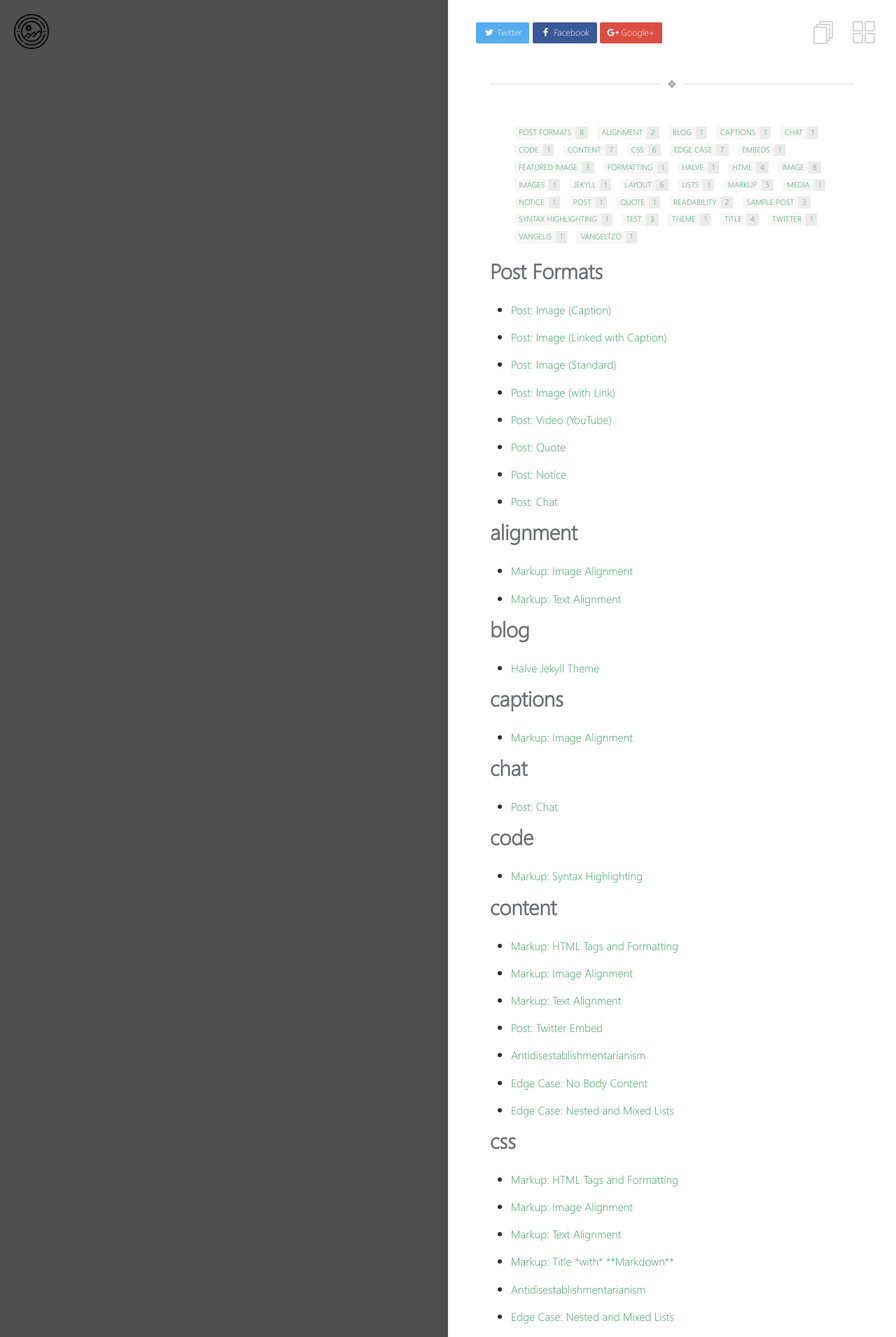
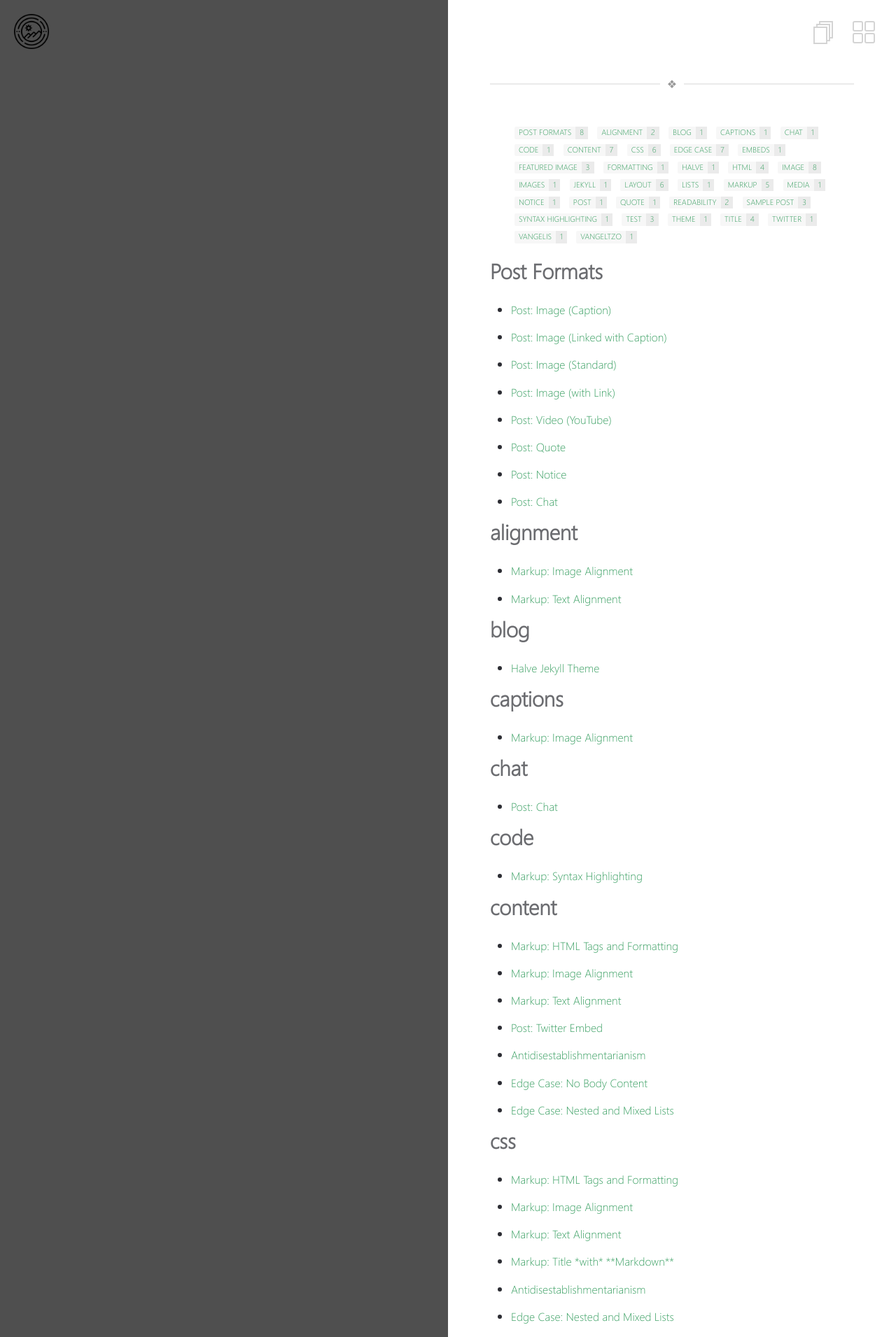
Before and after one commit to ameerajayakumar/ameerajayakumar.github.io, a Jekyll site: the page built from _pages/tags.md, in a window 1280 px wide. Shown: the top 1911 px of the page at 70% size. Built offline with Jekyll 4.4.1, drawn with Linux system fonts in a browser that asks for light colours.

Commit message:
modify page.html- remove share buttons

```diff
--- a/_layouts/page.html
+++ b/_layouts/page.html
@@ -4,44 +4,50 @@ layout: compress
 
 <!DOCTYPE html>
 <html>
-{% include head.html %}
-<body id="posts" class="inner-post-page">
-
+  {% include head.html %}
+  <body id="posts" class="inner-post-page">
     <div class="block-left">
       <div class="content">
-        <a href="{{ site.url }}" class="logo"><img src="{{ site.url }}/images/{{ site.logo }}"></a>
+        <a href="{{ site.url }}" class="logo"
+          ><img src="{{ site.url }}/images/{{ site.logo }}"
+        /></a>
         <div class="post-title-section">
           <div class="section-line">Posts <em>/</em></div>
-          <h1 class="section-title">{{ page.title | markdownify | remove: "<p>" | remove: "</p>" }}</h1>
+          <h1 class="section-title">
+            {{ page.title | markdownify | remove: "
+            <p>" | remove: "</p>
+            " }}
+          </h1>
           <ul class="tags">
             {% for tag in page.tags %}
-              <li><a href="{{ site.url }}/tags#{{ tag }}">{{ tag }}</a></li>
-              {% unless forloop.last %}
-              {% endunless %}
-            {% endfor %}
+            <li><a href="{{ site.url }}/tags#{{ tag }}">{{ tag }}</a></li>
+            {% unless forloop.last %} {% endunless %} {% endfor %}
           </ul>
-          <div class="section-line reverse"><a href="{{ site.url}}/posts">Back to posts</a> <em>/</em></div>
+          <div class="section-line reverse">
+            <a href="{{ site.url}}/posts">Back to posts</a> <em>/</em>
+          </div>
         </div>
       </div>
     </div>
 
     <div class="block-right">
-      <div class="share-buttons">
+      <!-- <div class="share-buttons">
         {% include share.html %}
-      </div>
+      </div> -->
       <a href="../posts.html" title="posts" class="posts-menu-icon"></a>
       <a title="projects" class="projects-menu-icon">
         <span></span>
       </a>
       <div class="inner-post content">
-        <div class="date-highlight">{% if page.date %}{{ page.date | date: '%d %b %Y' }}{% else %}&#x2756;{% endif %}</div>
+        <div class="date-highlight">
+          {% if page.date %}{{ page.date | date: '%d %b %Y' }}{% else
+          %}&#x2756;{% endif %}
+        </div>
         {{ content }}
-        <br>
-        {% include share.html %}
-        {% include page-pagination.html %}
+        <br />
+        {% include share.html %} {% include page-pagination.html %}
       </div>
     </div>
-    {% include scripts.html %}
-    {% include overlay.html %}
-</body>
+    {% include scripts.html %} {% include overlay.html %}
+  </body>
 </html>
```
